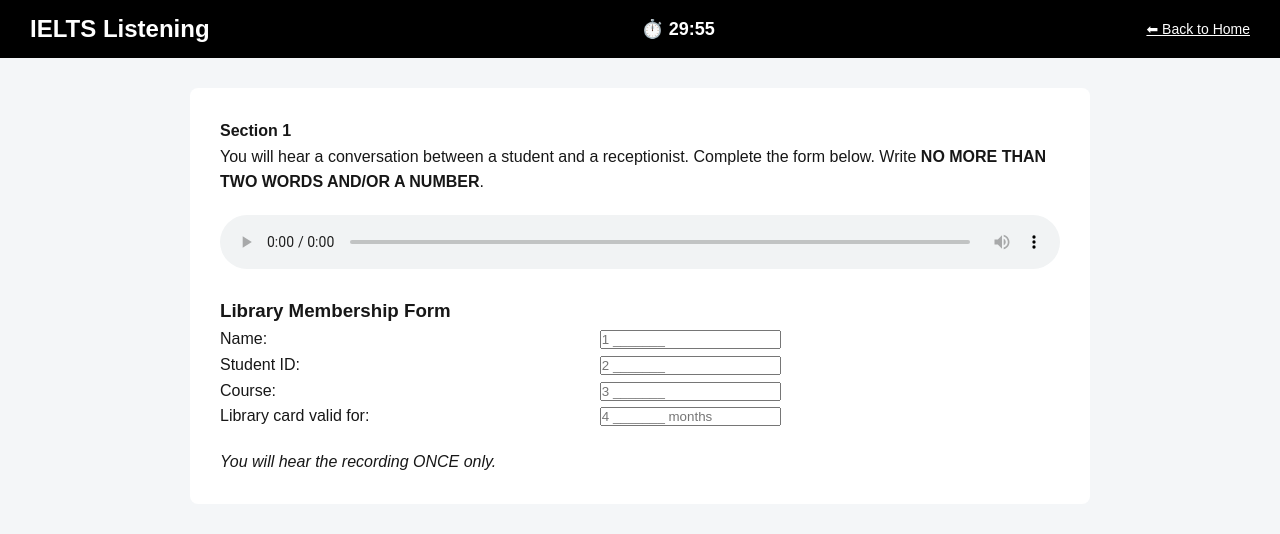
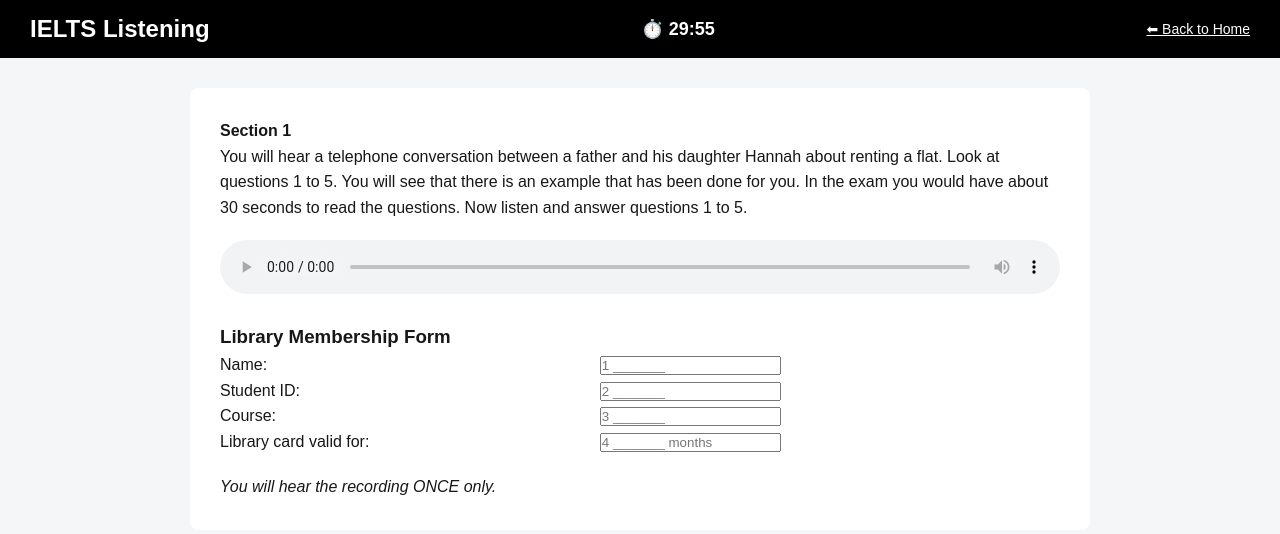
Before and after one commit to annievnnguyen-stack/ielts-practice-site, a Next.js app: page /listening in a window 1280 px wide. Shown: the top 534 px of the page. Built offline with nearby package versions, Linux system fonts and the light colour scheme.

Commit message:
Add Back to Home button on all pages

```diff
--- a/pages/listening.js
+++ b/pages/listening.js
@@ -6,8 +6,10 @@ export default function Listening() {
 
       <p><strong>Section 1</strong></p>
       <p>
-        You will hear a conversation between a student and a receptionist.
-        Complete the form below. Write <strong>NO MORE THAN TWO WORDS AND/OR A NUMBER</strong>.
+You will hear a telephone conversation between a father and his daughter Hannah about
+renting a flat. Look at questions 1 to 5. You will see that there is an example that has
+been done for you. In the exam you would have about 30 seconds to read the questions.
+Now listen and answer questions 1 to 5.
       </p>
 
       {/* Audio */}
```
